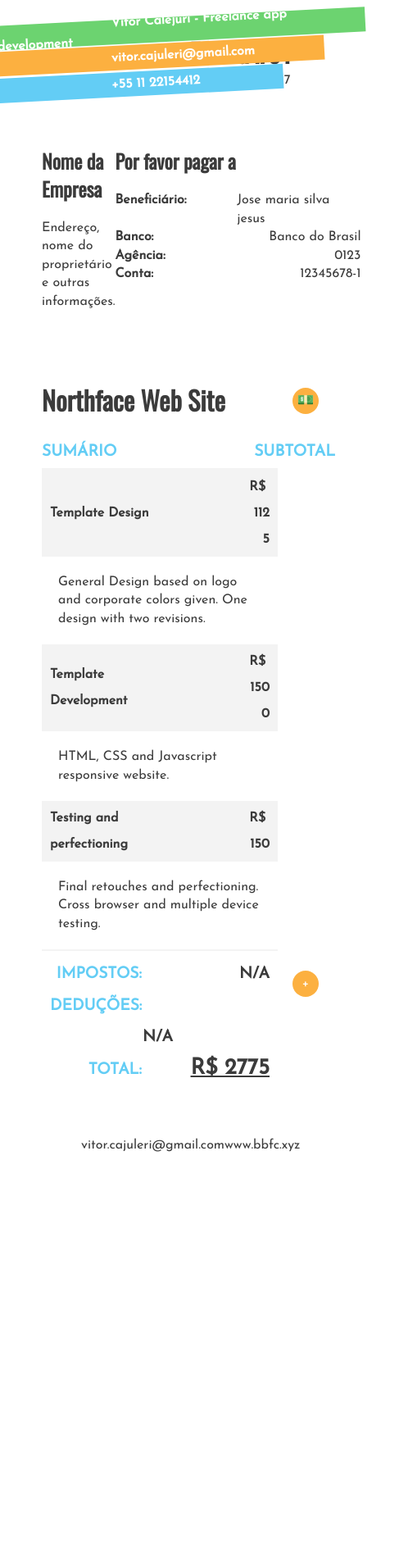
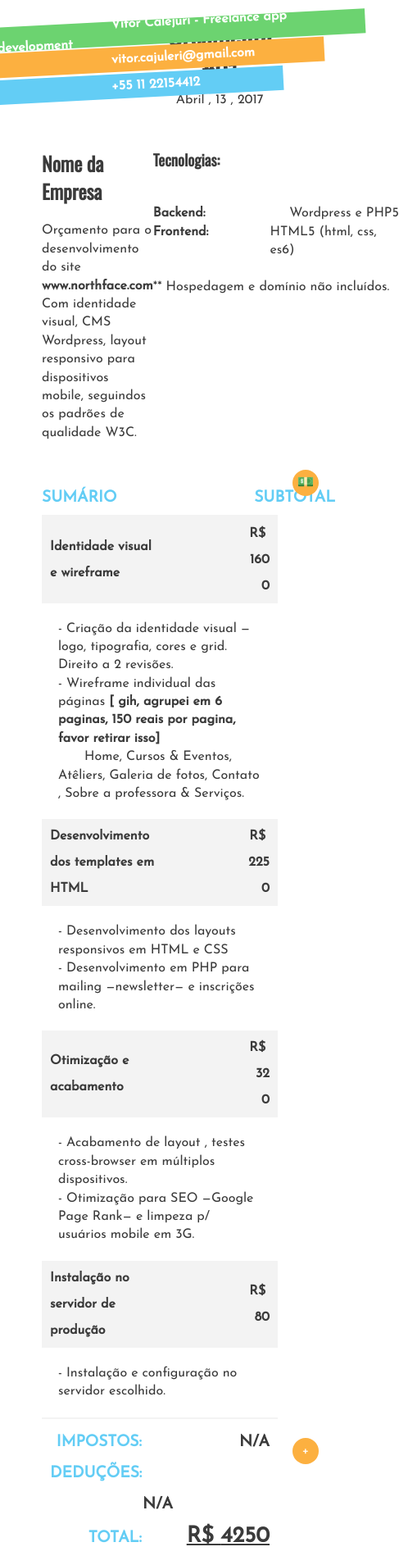
Before and after one commit to barrabinfc/budgeting2freelancer, a plain HTML site: page index.html in a window 390 px wide. Shown: the whole page at 82% size, 487 px wide, since content can reach past the window. Before the commit the page ends 1408 px from the top, so only its background shows below. Drawn offline with nearby package versions, Linux system fonts and the light colour scheme.

Commit message:
Minor layout fixes for paragraph

```diff
--- a/css/main.css
+++ b/css/main.css
@@ -2,6 +2,11 @@
     color: #3b3b3b;
     font-size: 1em;
     line-height: 1.4;
+}
+
+
+p {
+  margin: 0; padding: 0;
 }
 
 ::-moz-selection {
@@ -217,6 +222,7 @@
  * List of items billed for the project
  */
 .project-todo {
+  margin-top: 20px;
   width: 90%;
   margin: 50px auto;
   position: relative;
@@ -272,6 +278,7 @@
   content: 'R$';
   margin-right: 5px;
 }
+
 
 .breakdown .todo > .item > .description {
   padding: 20px;
@@ -537,4 +544,8 @@
     }
 
     .iconbtn { visibility: hidden; }
+
+    .project-todo {
+      margin-bottom: 0;
+    }
 }
--- a/index.html
+++ b/index.html
@@ -22,30 +22,41 @@
           <div class="telephone" contenteditable="true">+55 11 22154412</div>
         </div>
         <div class="metadata">
-          <h1 id="invoice-id" contenteditable="true">Fatura #01</h1>
-          <div id="invoice-date" contenteditable="true">Março , 30 , 2017</div>
+          <h1 id="invoice-id" contenteditable="true">Orçamento #01</h1>
+          <div id="invoice-date" contenteditable="true">Abril , 13 , 2017</div>
         </div>
       </header>
 
       <article class="payment-info">
         <section class="client-info" contenteditable="true">
           <h2>Nome da Empresa</h2>
-          <p>Endereço, nome do proprietário e outras informações.</p>
+          <p>
+          Orçamento para o desenvolvimento do site <strong>www.northface.com</strong><br/>
+          Com identidade visual, CMS Wordpress, layout responsivo para dispositivos mobile, seguindos os
+          padrões de qualidade W3C.
+          </p>
         </section>
         <section class="payment-to" contenteditable="true">
-          <h2>Por favor pagar a</h2>
+          <!--
+          <h3>Por favor pagar a</h3>
           <div class="account">
             <div id="beneficiario"><label>Beneficiário: </label><span>Jose maria silva jesus</span></div>
             <div id="banco"><label>Banco:</label><span>Banco do Brasil</span></div>
             <div id="agencia"><label>Agência:</label><span>0123 </span></div>
             <div id="conta"><label>Conta: </label><span>12345678-1</span></div>
           </div>
+        -->
+        <h3>Tecnologias:</h3><div><br></div>
+        <div class="account">
+          <div id="beneficiario"><label>Backend: </label><span>Wordpress e PHP5</span></div>
+          <div id="banco"><label>Frontend:</label><span>HTML5 (html, css, es6)</span></div>
+          <div><br></div><div><span style="font-size: 1em;">** Hospedagem e domínio não incluídos.</span></div>
         </section>
       </article>
 
       <section class="project-todo by_fixedprice">
         <div class="project-title">
-          <h1 contenteditable="true">Northface Web Site</h1>
+          <!-- <h1 contenteditable="true">Northface Web Site</h1> -->
 
           <div class="iconbtn round attention settings-btn" data-target=".settings-tooltip">💵</div>
           <div class="tooltip left settings-tooltip hidden">
@@ -69,42 +80,59 @@
               <div class="info soft-bg">
                 <div class="iconbtn round attention rmItem-btn">-</div>
 
-                <div class="name" contenteditable="true">Template Design</div>
-                <div class="hrs" contenteditable="true">15</div>
-                <div class="rate" contenteditable="true"> 75</div>
-                <div class="subtotal" contenteditable="true"> 1125</div>
+                <div class="name" contenteditable="true">Identidade visual e wireframe</div>
+                <div class="hrs" contenteditable="true">40</div>
+                <div class="rate" contenteditable="true"> 40</div>
+                <div class="subtotal" contenteditable="true"> 1600</div>
               </div>
               <div class="description" contenteditable="true">
-                General Design based on logo and corporate colors given. One design with two revisions.
+                <p>- Criação da identidade visual —logo, tipografia, cores e grid. Direito a 2 revisões.</p>
+                <p>- Wireframe individual das páginas  <strong>[ gih, agrupei em 6 paginas, 150 reais por pagina, favor retirar isso]</strong></p>
+                <p>&emsp;&emsp;Home, Cursos & Eventos, Atêliers, Galeria de fotos, Contato , Sobre a professora & Serviços.</p>
               </div>
             </div>
             <div class="item">
               <div class="info soft-bg">
                 <div class="iconbtn round attention rmItem-btn">-</div>
 
-                <div class="name" contenteditable="true">Template Development</div>
-                <div class="hrs" contenteditable="true">20</div>
-                <div class="rate" contenteditable="true"> 75</div>
-                <div class="subtotal" contenteditable="true"> 1500</div>
+                <div class="name" contenteditable="true">Desenvolvimento dos templates em HTML</div>
+                <div class="hrs" contenteditable="true">50</div>
+                <div class="rate" contenteditable="true"> 45</div>
+                <div class="subtotal" contenteditable="true"> 2250</div>
 
               </div>
               <div class="description" contenteditable="true">
-                HTML, CSS and Javascript responsive website.
+                <p>- Desenvolvimento dos layouts responsivos em HTML e CSS</p>
+                <p>- Desenvolvimento em PHP para mailing —newsletter— e inscrições online.</p>
               </div>
             </div>
             <div class="item">
               <div class="info soft-bg">
                 <div class="iconbtn round attention rmItem-btn">-</div>
 
-                <div class="name" contenteditable="true">Testing and perfectioning</div>
-                <div class="hrs" contenteditable="true">5</div>
-                <div class="rate" contenteditable="true">30</div>
-                <div class="subtotal" contenteditable="true">150</div>
+                <div class="name" contenteditable="true">Otimização e acabamento</div>
+                <div class="hrs" contenteditable="true">8</div>
+                <div class="rate" contenteditable="true">40</div>
+                <div class="subtotal" contenteditable="true">320</div>
 
               </div>
               <div class="description" contenteditable="true">
-                Final retouches and perfectioning.
-                Cross browser and multiple device testing.
+                <p>- Acabamento de layout , testes cross-browser em múltiplos dispositivos.</p>
+                <p>- Otimização para SEO —Google Page Rank— e limpeza p/ usuários mobile em 3G.</p>
+              </div>
+            </div>
+            <div class="item">
+              <div class="info soft-bg">
+                <div class="iconbtn round attention rmItem-btn">-</div>
+
+                <div class="name" contenteditable="true">Instalação no servidor de produção</div>
+                <div class="hrs" contenteditable="true">2</div>
+                <div class="rate" contenteditable="true">40</div>
+                <div class="subtotal" contenteditable="true">80</div>
+
+              </div>
+              <div class="description" contenteditable="true">
+                <p>- Instalação e configuração no servidor escolhido.</p>
               </div>
             </div>
           </div>
@@ -127,8 +155,10 @@
 
       <footer>
         <img class="decoration"></div>
-        <span class="email">vitor.cajuleri@gmail.com</span>
-        <span class="website">www.bbfc.xyz</span>
+        <!--
+        <span class="email" contenteditable="true">vitor.cajuleri@gmail.com</span>
+        <span class="website" contenteditable="true">www.bbfc.xyz</span>
+      -->
       </footer>
     </body>
 </html>
```
